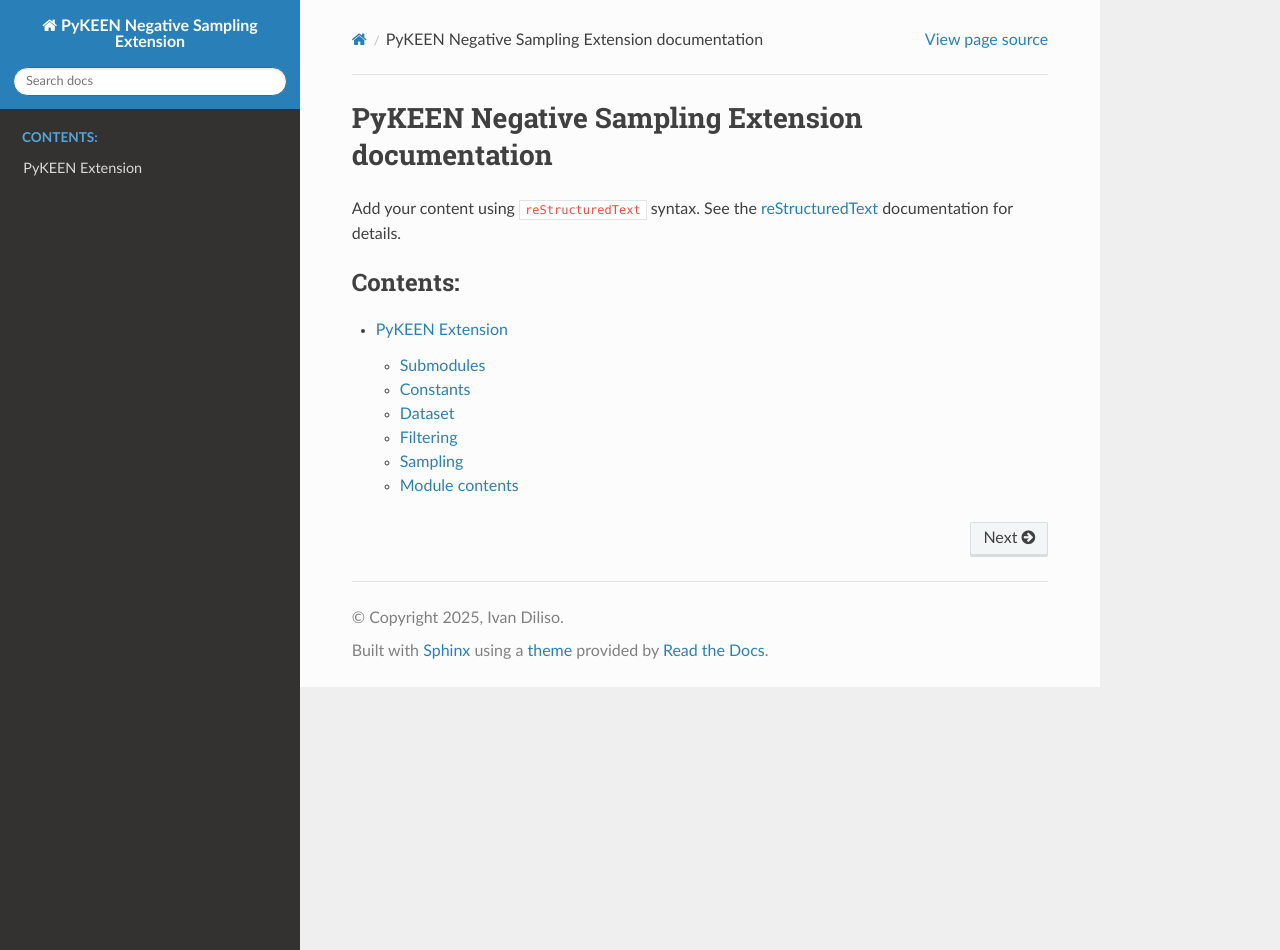
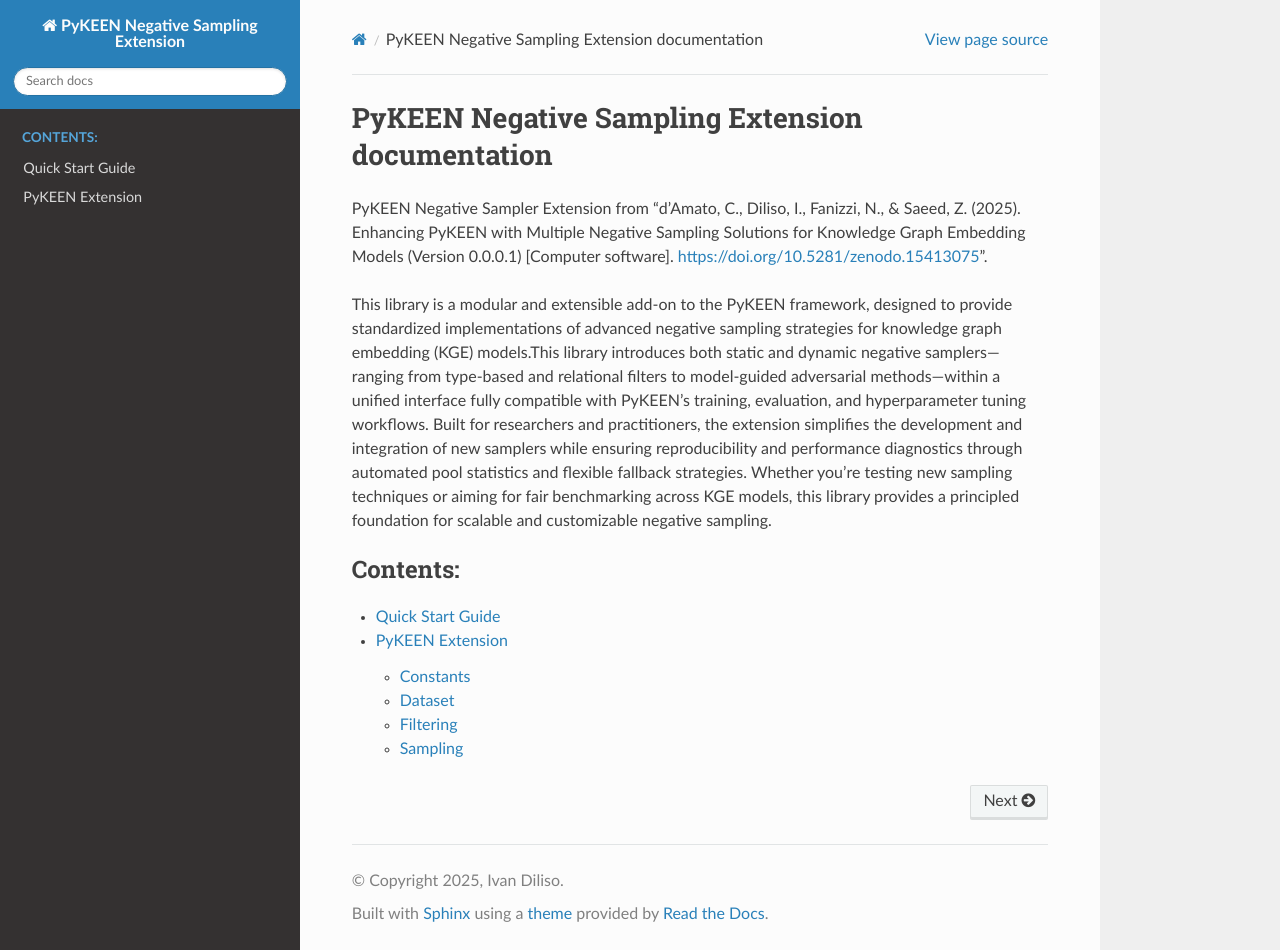
Before and after one commit to ivandiliso/refactor-negative-sampler, a Sphinx documentation site: the page built from docs/source/index.rst, in a window 1280 px wide and 950 px high. Built offline with Sphinx 7.4.7 and the Read the Docs theme 3.1.0, drawn with Linux system fonts in a browser that asks for light colours.

```diff
--- a/docs/source/index.rst
+++ b/docs/source/index.rst
@@ -6,13 +6,13 @@
 PyKEEN Negative Sampling Extension documentation
 ================================================
 
-Add your content using ``reStructuredText`` syntax. See the
-`reStructuredText <https://www.sphinx-doc.org/en/master/usage/restructuredtext/index.html>`_
-documentation for details.
+PyKEEN Negative Sampler Extension from "d'Amato, C., Diliso, I., Fanizzi, N., & Saeed, Z. (2025). Enhancing PyKEEN with Multiple Negative Sampling Solutions for Knowledge Graph Embedding Models (Version 0.0.0.1) [Computer software]. https://doi.org/10.5281/zenodo.15413075".
 
+This library is a modular and extensible add-on to the PyKEEN framework, designed to provide standardized implementations of advanced negative sampling strategies for knowledge graph embedding (KGE) models.This library introduces both static and dynamic negative samplers—ranging from type-based and relational filters to model-guided adversarial methods—within a unified interface fully compatible with PyKEEN’s training, evaluation, and hyperparameter tuning workflows. Built for researchers and practitioners, the extension simplifies the development and integration of new samplers while ensuring reproducibility and performance diagnostics through automated pool statistics and flexible fallback strategies. Whether you're testing new sampling techniques or aiming for fair benchmarking across KGE models, this library provides a principled foundation for scalable and customizable negative sampling.
 
 .. toctree::
-   :maxdepth: 2
+   :maxdepth: 3
    :caption: Contents:
 
-   modules
+   quick
+   extension
--- a/docs/source/modules.rst
+++ b/docs/source/modules.rst
@@ -1,5 +1,5 @@
 Library
-===
+=======
 
 .. toctree::
    :maxdepth: 4
--- /dev/null
+++ b/docs/source/quick.md
@@ -0,0 +1 @@
+# Quick Start Guide
```
Also changed, not shown: README.md (+5 -0 lines), docs/source/extension.rst (+15 -12 lines), 2 other files.
